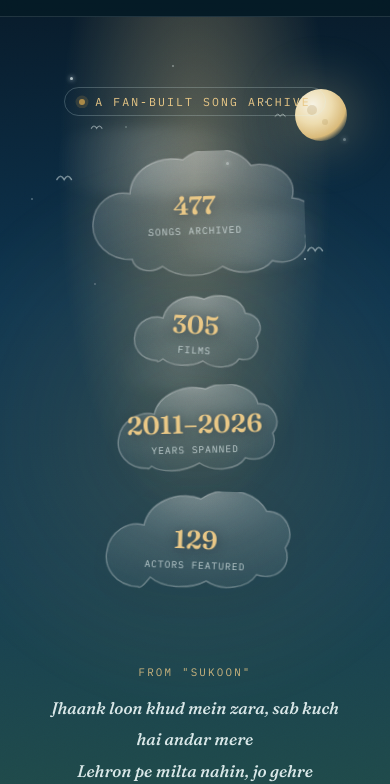
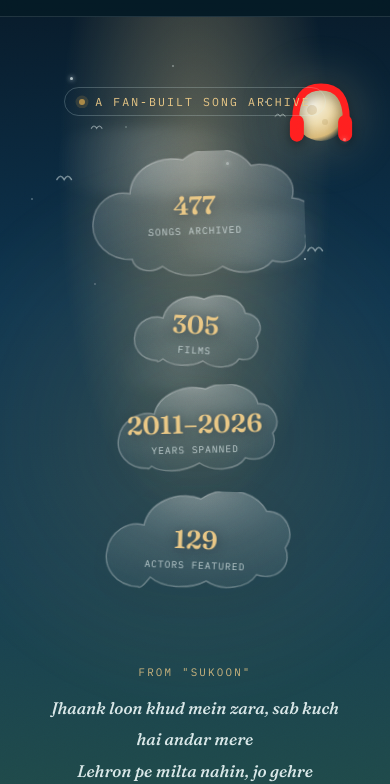
Before and after one commit to a2warik/arijit_singh, a plain HTML site: page index.html in a window 390 px wide. Shown: the part 60-844 px from the top of the page. Drawn offline with nearby package versions, Linux system fonts and the light colour scheme.

Commit message:
Add headphones to the moon and fix sort order
Put big bright red headphones on the moon so the export trigger is
actually discoverable, and sort songs by year, then album, then
title -- in both the HTML results and the CSV export (they already
shared the same sorted list, so one fix covers both). CSV export
continues to respect whatever search/year/film/person filters are
active, keeping large exports trimmed down on request.

Co-Authored-By: Claude Sonnet 5 <noreply@anthropic.com>

```diff
--- a/index.html
+++ b/index.html
@@ -174,6 +174,13 @@
   }
   .moon::before{ width:10px; height:10px; top:30%; left:22%; }
   .moon::after{ width:6px; height:6px; top:56%; left:52%; }
+  /* headphones, worn big and loud -- the "click here" that the plain */
+  /* moon alone wasn't giving away.                                   */
+  .moon-headphones{
+    position:absolute; inset:-7px; width:calc(100% + 14px); height:calc(100% + 14px);
+    pointer-events:none;
+    filter:drop-shadow(0 3px 6px rgba(0,0,0,0.45));
+  }
 
   .mountains{ position:absolute; left:0; right:0; bottom:64px; z-index:0; }
   .mountains svg{ display:block; width:100%; height:auto; }
@@ -683,7 +690,13 @@
     <svg class="sky-gull g3" viewBox="0 0 24 12"><path d="M2 8 q4 -7 8 0 q4 -7 8 0" fill="none" stroke="currentColor" stroke-width="1.6" stroke-linecap="round"/></svg>
     <svg class="sky-gull g4" viewBox="0 0 24 12"><path d="M2 8 q4 -7 8 0 q4 -7 8 0" fill="none" stroke="currentColor" stroke-width="1.6" stroke-linecap="round"/></svg>
 
-    <button class="moon" id="moonExport" type="button" title="Download the songs currently showing as a CSV playlist" aria-label="Download the songs currently showing as a CSV playlist"></button>
+    <button class="moon" id="moonExport" type="button" title="Download the songs currently showing as a CSV playlist" aria-label="Download the songs currently showing as a CSV playlist">
+      <svg class="moon-headphones" viewBox="0 0 52 52" aria-hidden="true">
+        <path d="M6 30 Q6 4 26 4 Q46 4 46 30" fill="none" stroke="#ff1f1f" stroke-width="5.5" stroke-linecap="round"/>
+        <rect x="1.5" y="26" width="11" height="21" rx="5.5" fill="#ff1f1f"/>
+        <rect x="39.5" y="26" width="11" height="21" rx="5.5" fill="#ff1f1f"/>
+      </svg>
+    </button>
     <div class="star big" style="top:5%; left:18%; animation-delay:0.2s;"></div>
     <div class="star" style="top:9%; left:32%; animation-delay:1.4s;"></div>
     <div class="star" style="top:4%; left:44%; animation-delay:0.8s;"></div>
@@ -1062,7 +1075,7 @@ function render(){
     return;
   }
 
-  filtered.sort((a,b)=> a.year - b.year || a.title.localeCompare(b.title));
+  filtered.sort((a,b)=> a.year - b.year || a.film.localeCompare(b.film) || a.title.localeCompare(b.title));
 
   const groups = new Map();
   filtered.forEach(s=>{
```
Also changed, not shown: index_template.html (+15 -2 lines).
